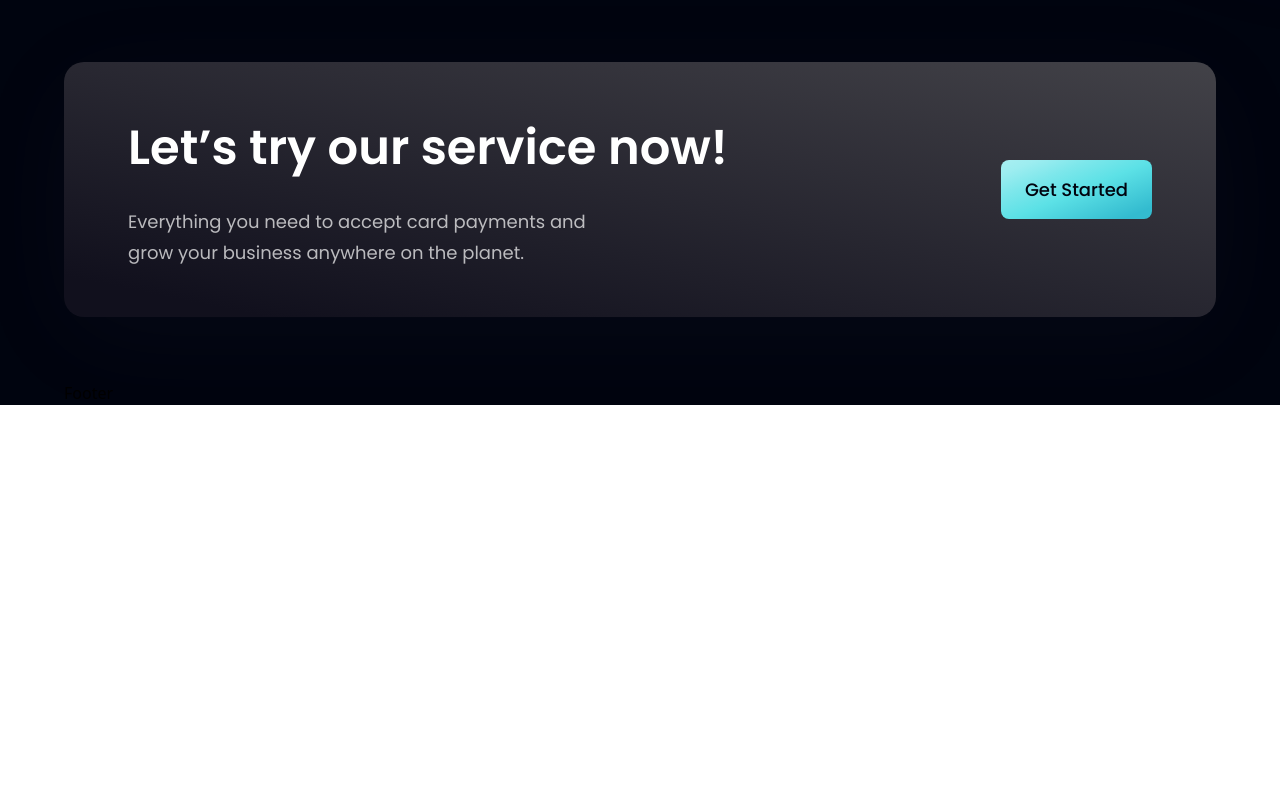
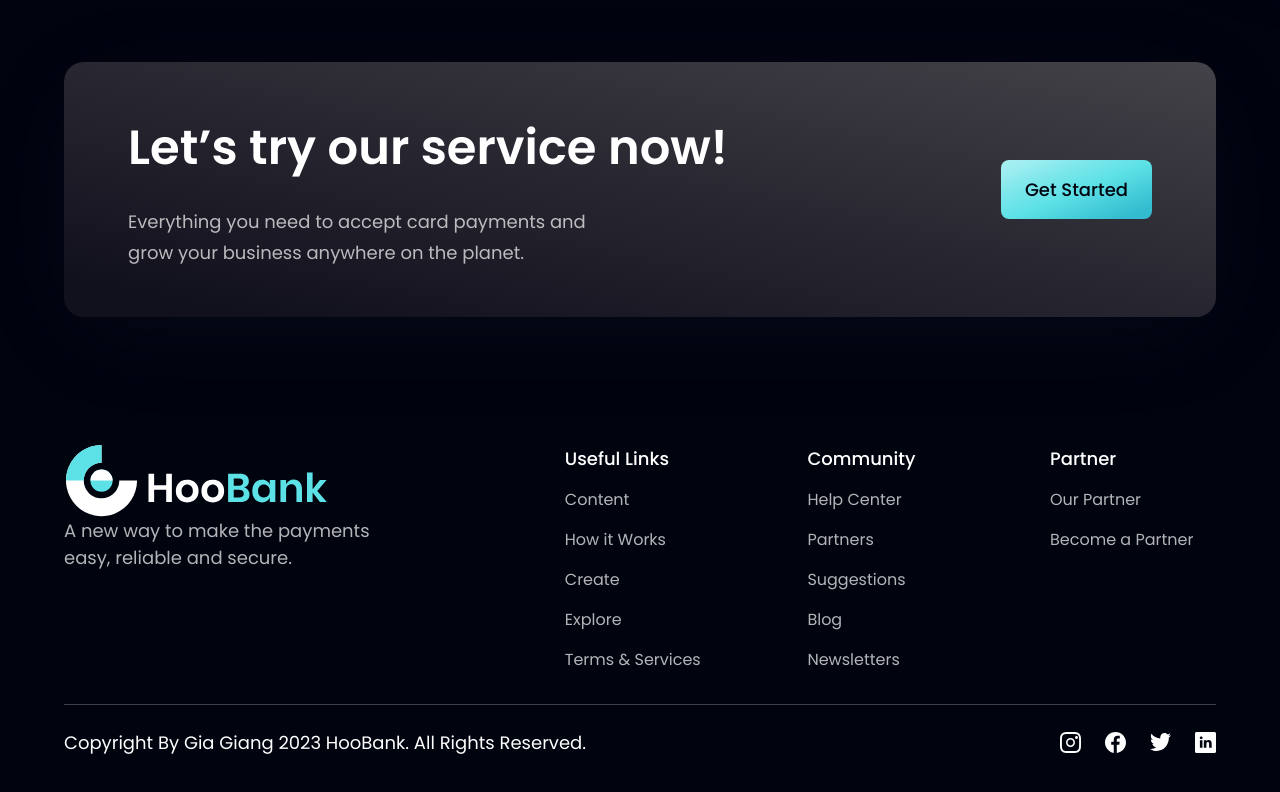
Before and after one commit to giagiang/bank_modern_webapp, a React (Vite) app: page / in a window 1280 px wide. Shown: the part 3979-4771 px from the top of the page. Before the commit the page ends 4384 px from the top, so only its background shows below. Built offline with nearby package versions, Linux system fonts and the light colour scheme.

Commit message:
config footer section

```diff
--- a/src/components/Footer.jsx
+++ b/src/components/Footer.jsx
@@ -1,9 +1,68 @@
-import React from 'react'
+import React from "react";
+import { logo } from "../assets";
+import { footerLinks, socialMedia } from "../constants";
+import styles from "../style";
 
-const Footer = () => {
-  return (
-    <div>Footer</div>
-  )
-}
+const Footer = () => (
+  <section className={`${styles.flexCenter} ${styles.paddingY} flex-col`}>
+    <div className={`${styles.flexStart} md:flex-row flex-col mb-8 w-full`}>
+      <div className="flex-1 flex flex-col justify-start mr-10">
+        <img
+          src={logo}
+          alt="logo"
+          className="w-[266px] h-[72px] object-contain"
+        />
+        <p className={`${styles.paragraph}mt-4 max-w-[310px]`}>
+          A new way to make the payments easy, reliable and secure.
+        </p>
+      </div>
 
-export default Footer
+      <div className="flex-[1.5] w-full flex flex-row justify-between flex-wrap md:mt-0 mt-10">
+        {footerLinks.map((footerLink) => (
+          <div
+            key={footerLink.key}
+            className=" flex flex-col ss:my-0 m-4 min-w-[150px]"
+          >
+            <h4
+              className={`font-poppins font-medium text-[18px] leading-[27px] text-white `}
+            >
+              {footerLink.title}
+            </h4>
+            <ul className={`list-none mt-4 `}>
+              {footerLink.links.map((link, index) => (
+                <li
+                  key={link.name}
+                  className={`font-poppins font-normal text-[16px] leading-[24px] text-dimWhite hover:text-secondary cursor-pointer ${
+                    index !== footerLink.links.length - 1 ? "mb-4" : "mb-0"
+                  }`}
+                >
+                  {link.name}
+                </li>
+              ))}
+            </ul>
+          </div>
+        ))}
+      </div>
+    </div>
+    <div className="w-full flex justify-between items-center md:flex-row flex-col pt-6 border-t-[1px] border-t-[#3F3E45]">
+      <p className="font-poppins font-normal text-center text-[18px] leading-[27px] text-white">
+        Copyright By Gia Giang 2023 HooBank. All Rights Reserved.
+      </p>
+      <div className="flex flex-row md:mt-0  mt-6">
+        {socialMedia.map((social, index) => (
+          <img
+            key={social.id}
+            src={social.icon}
+            alt={social.id}
+            className={`w-[21px] h-[21px] object-contain cursor-pointer ${
+              index !== socialMedia.length - 1 ? "mr-6" : "mr-0"
+            }`}
+            onClick={() => window.open(social.link)}
+          />
+        ))}
+      </div>
+    </div>
+  </section>
+);
+
+export default Footer;
```
